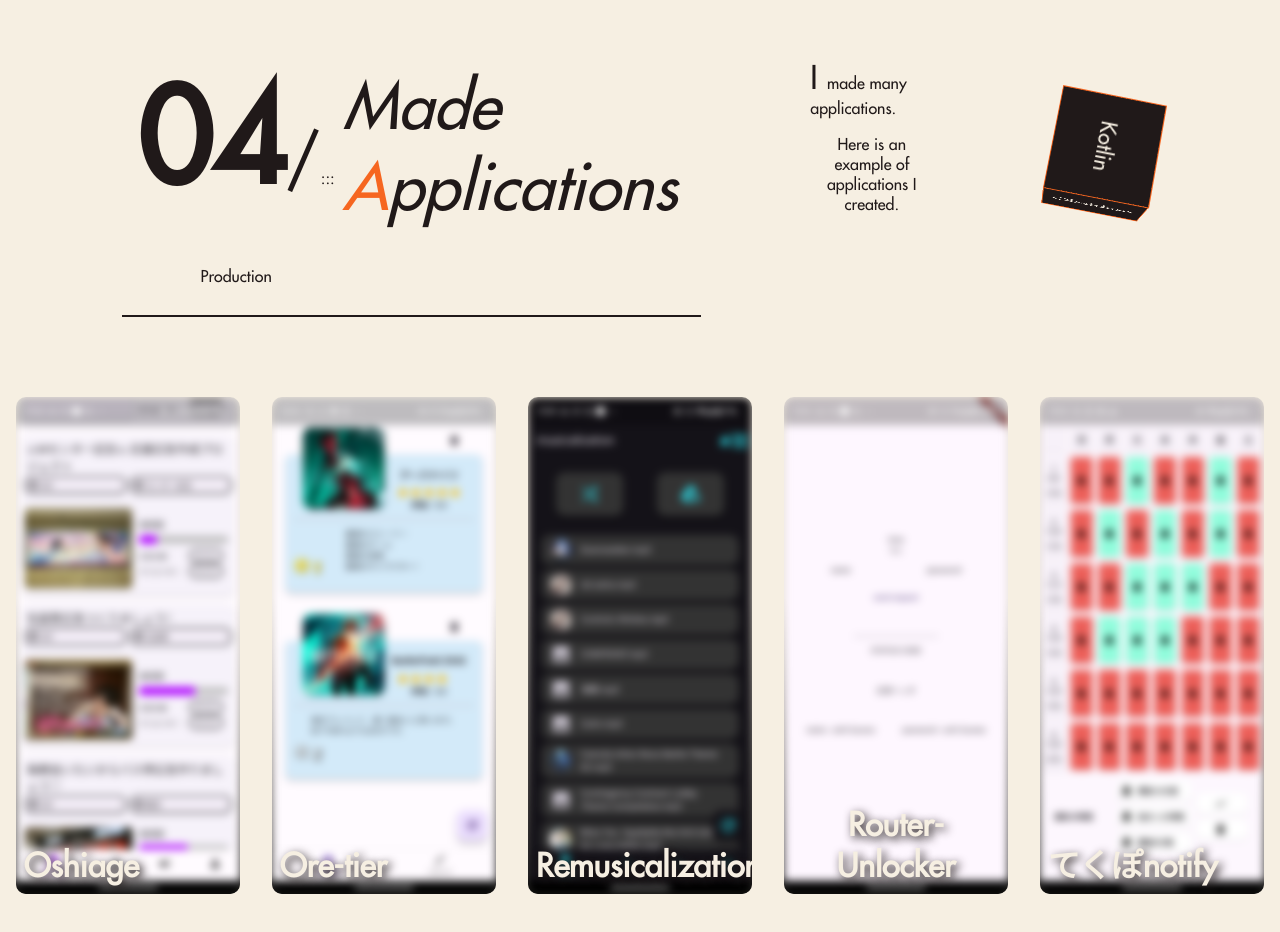
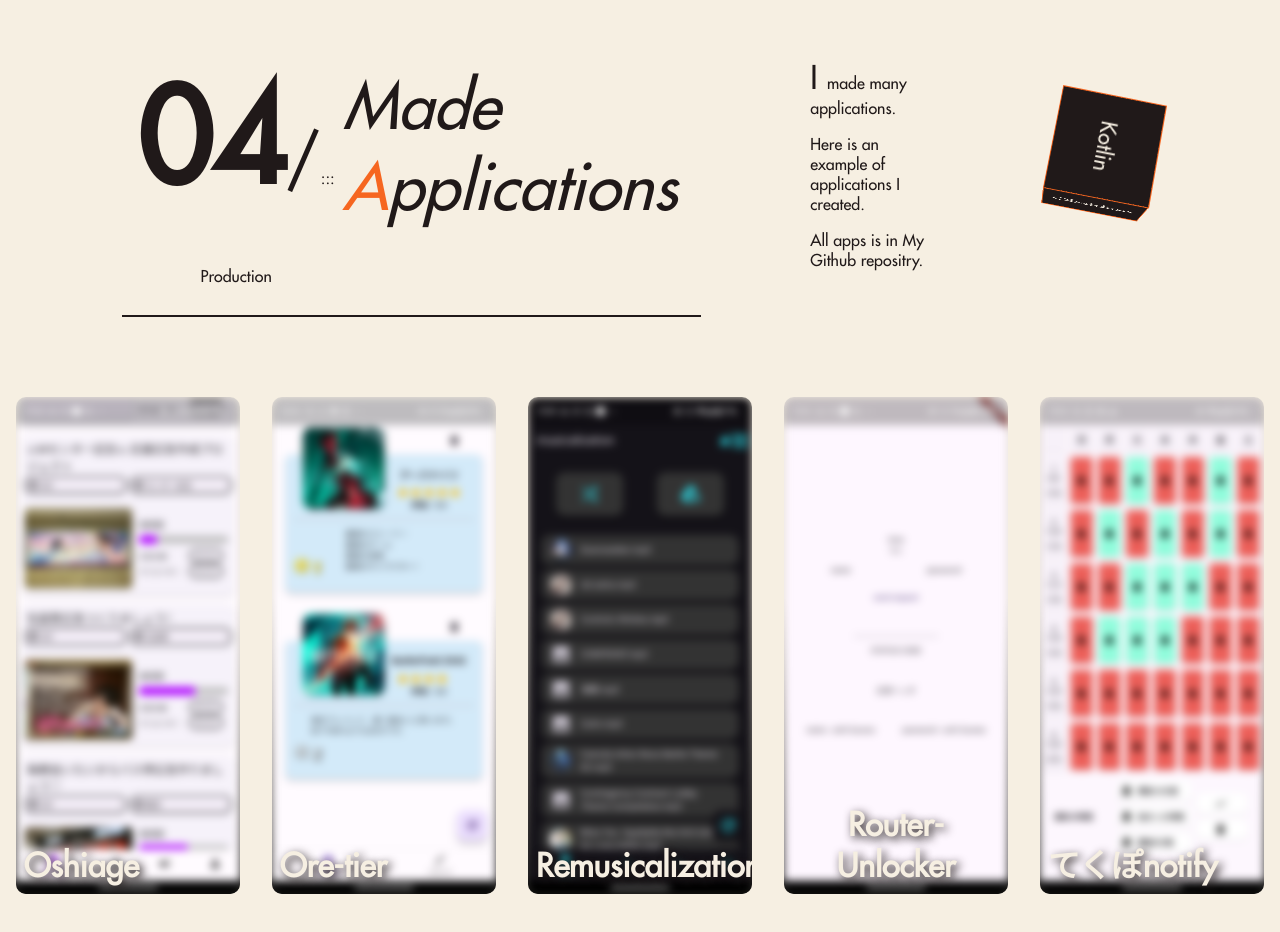
Before and after one commit to Rerurate514/portfolirate, a React (Create React App) app: page / in a window 1280 px wide. Shown: the part 2980-3912 px from the top of the page. Built offline with nearby package versions, Linux system fonts and the light colour scheme.

Commit message:
文言の追加

```diff
--- a/src/components/madeApps.tsx
+++ b/src/components/madeApps.tsx
@@ -30,12 +30,15 @@ export const MadeApps = () => {
                     </div>
                 </div>
                 <div className="left-margin-10 right-margin-5">
-                    <p className="align-left">
+                    <p className="left-text">
                         <span className="font-32">I </span>
                         made many applications.
                     </p>
-                    <p className="bottom-margin">
+                    <p className="left-text bottom-margin">
                         Here is an example of applications I created.
+                    </p>
+                    <p className="left-text bottom-margin">
+                        All apps is in My Github repositry.
                     </p>
                 </div>
                 <LangThreeDbox />
```
